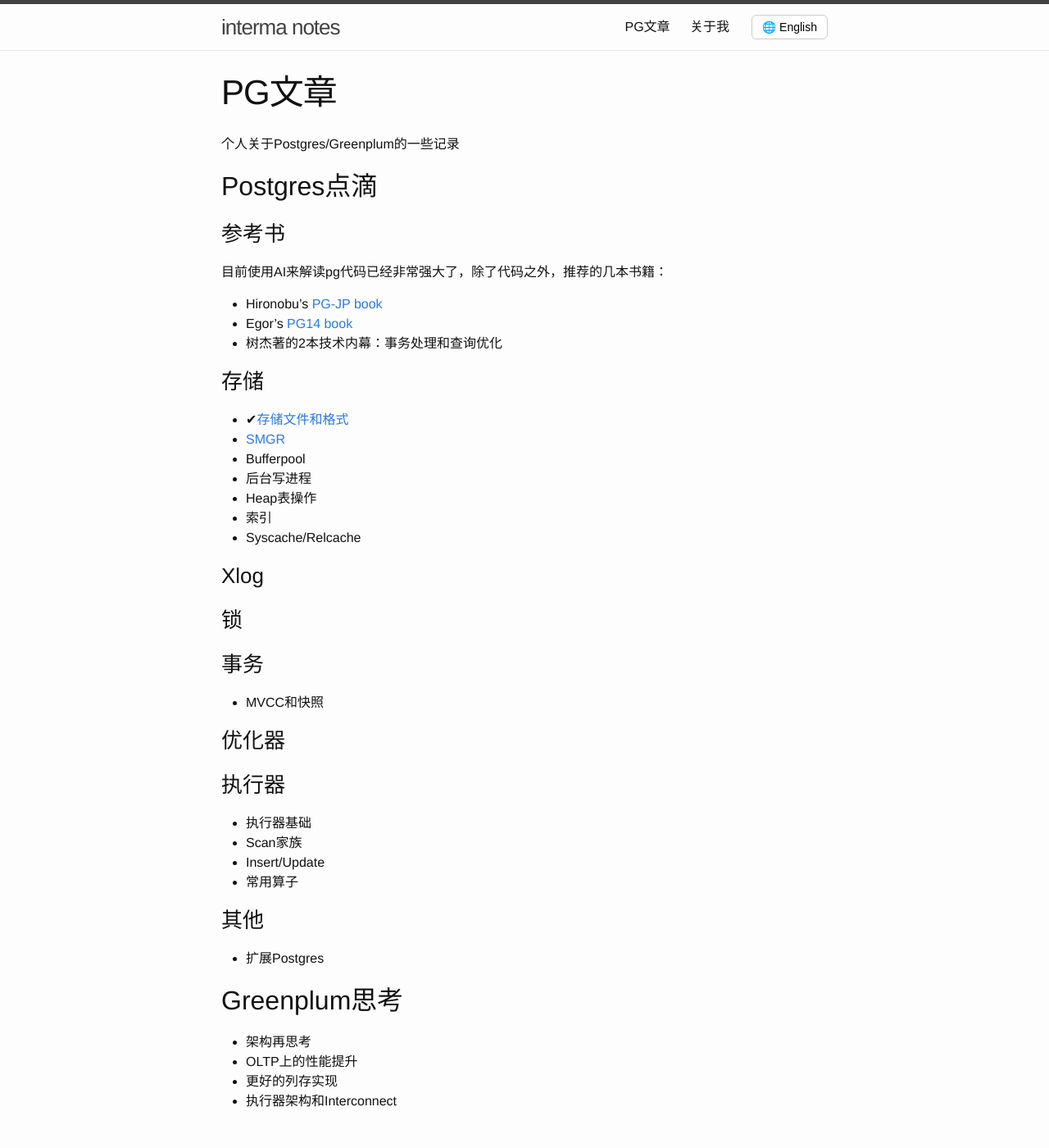
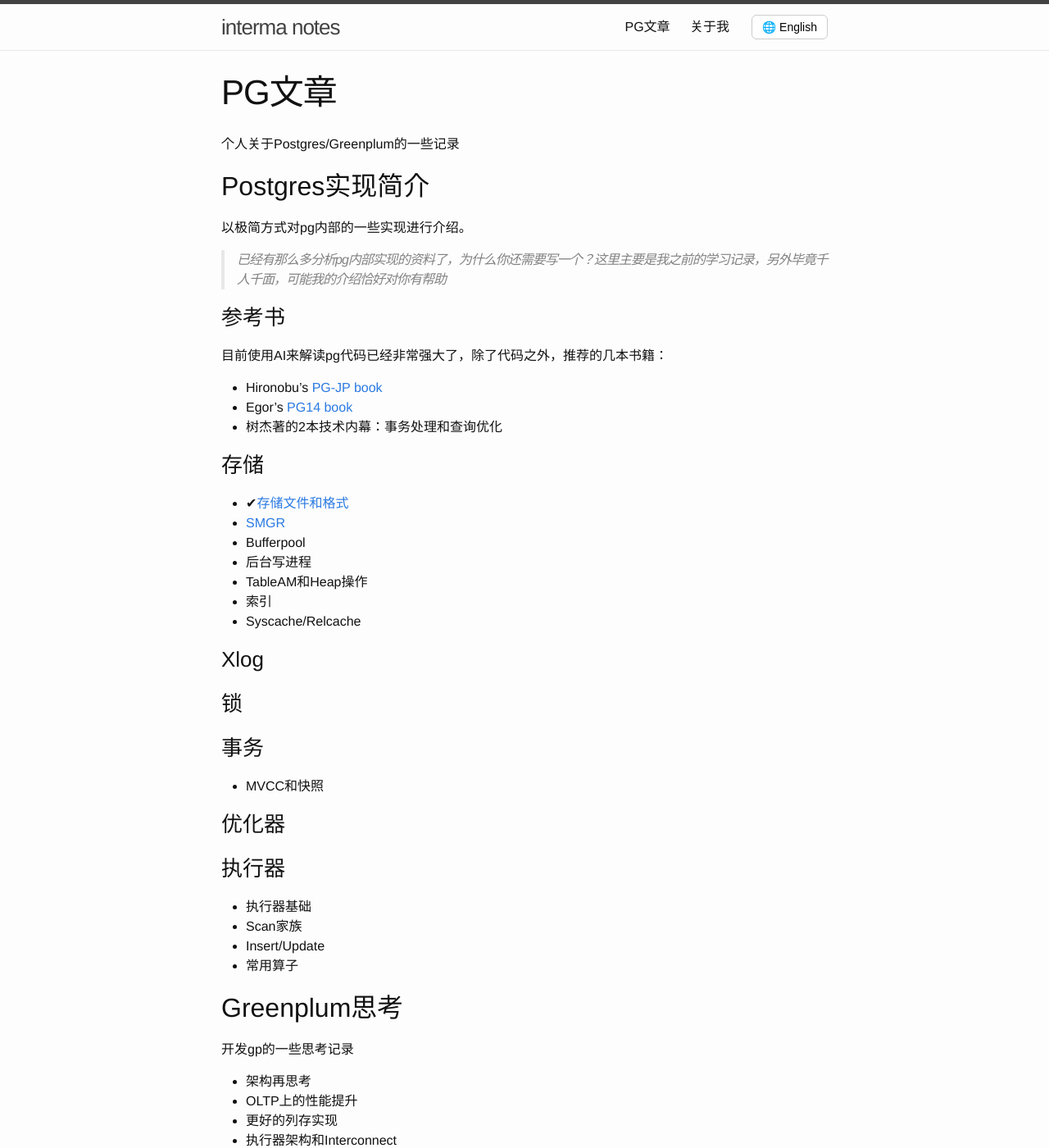
Before and after one commit to interma/interma.github.io, a Jekyll site: the page built from postgres.markdown, in a window 1280 px wide and 1400 px high. Shown: the whole window at 82% size. Built offline with Jekyll 4.4.1, drawn with Linux system fonts in a browser that asks for light colours; some of the changed text lies outside the part shown.

Commit message:
refined pg-toc and storage-format

````diff
--- a/_posts/2025-09-05-storage-format.markdown
+++ b/_posts/2025-09-05-storage-format.markdown
@@ -118,7 +118,7 @@
 
 最后，再提一下压缩：直接加载在bufferpool中的页数据可能是压缩形式，那么heaptuple.t_data所指向的这个压缩数据是无法直接返回给用户的。会根据具体需要，择时进行**惰性解压缩**并转储到执行器内存（memorycontext）中，这个逻辑在```pg_detoast_datum_XXX()```中。
 
-### References and Questions
+### Discussion
 关于postgres存储的资料可以说非常多了，往往配合着MVCC和事务一起来介绍，推荐的几本书中都有详细全面的介绍。
 需要特别留意的是：
 1. 磁盘上是多版本数据在物理上混合存储，这带来了pg特有的一系列问题/特性
--- a/postgres.markdown
+++ b/postgres.markdown
@@ -7,7 +7,10 @@
 
 个人关于Postgres/Greenplum的一些记录
 
-## Postgres点滴
+## Postgres实现简介
+以极简方式对pg内部的一些实现进行介绍。
+> 已经有那么多分析pg内部实现的资料了，为什么你还需要写一个？这里主要是我之前的学习记录，另外毕竟千人千面，可能我的介绍恰好对你有帮助
+
 ### 参考书
 目前使用AI来解读pg代码已经非常强大了，除了代码之外，推荐的几本书籍：
 * Hironobu's [PG-JP book](https://www.interdb.jp/pg/)
@@ -19,7 +22,7 @@
 * [SMGR]({% post_url 2025-09-09-smgr %})
 * Bufferpool
 * 后台写进程
-* Heap表操作
+* TableAM和Heap操作
 * 索引
 * Syscache/Relcache
 
@@ -38,11 +41,15 @@
 * Insert/Update
 * 常用算子
 
-### 其他
-* 扩展Postgres
-
 ## Greenplum思考
+开发gp的一些思考记录
 * 架构再思考
 * OLTP上的性能提升
 * 更好的列存实现
 * 执行器架构和Interconnect
+
+## 其他文章
+一些小型主题放到这里
+* 对postgres进行扩展
+* ✔[gp代码中的原子操作](https://blog.csdn.net/gp_community/article/details/124636303)（之前写给gp社区的）
+* ✔[gp中的快照](https://blog.csdn.net/chrisy521/article/details/122590844)（之前写给gp社区的）
````
